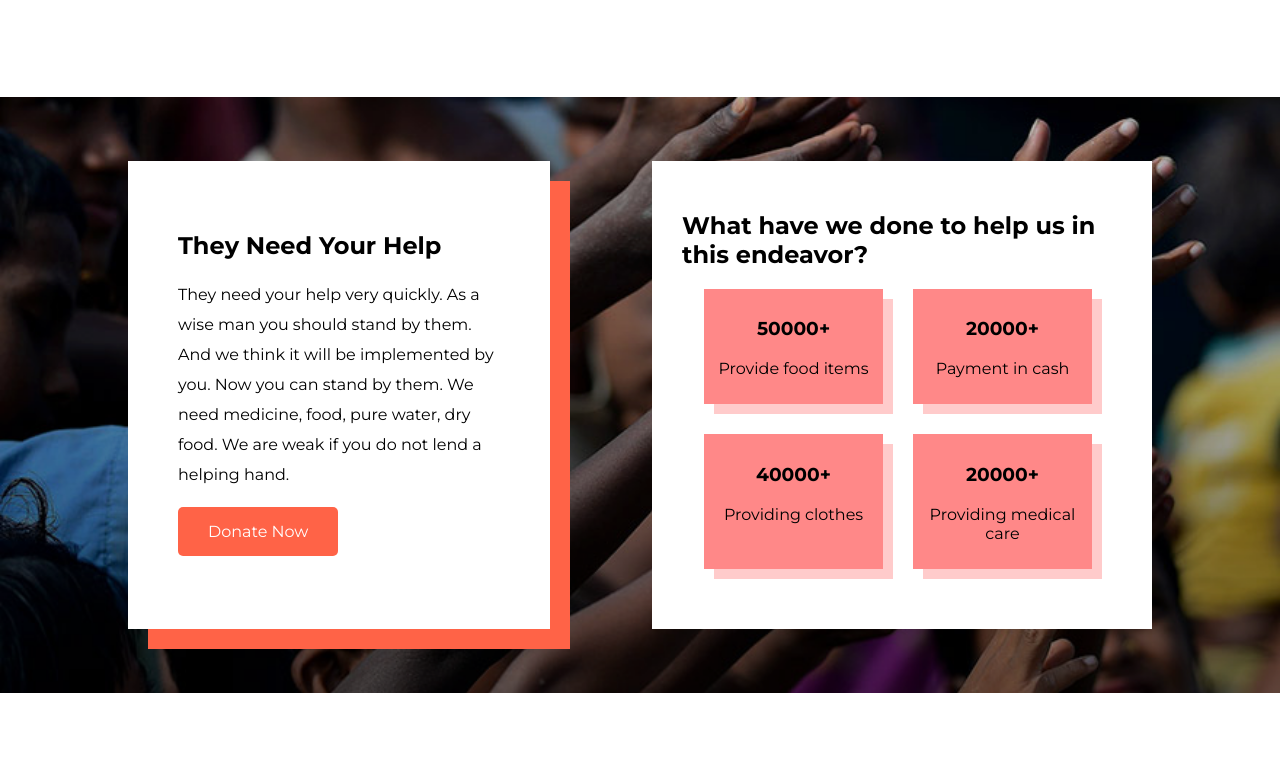
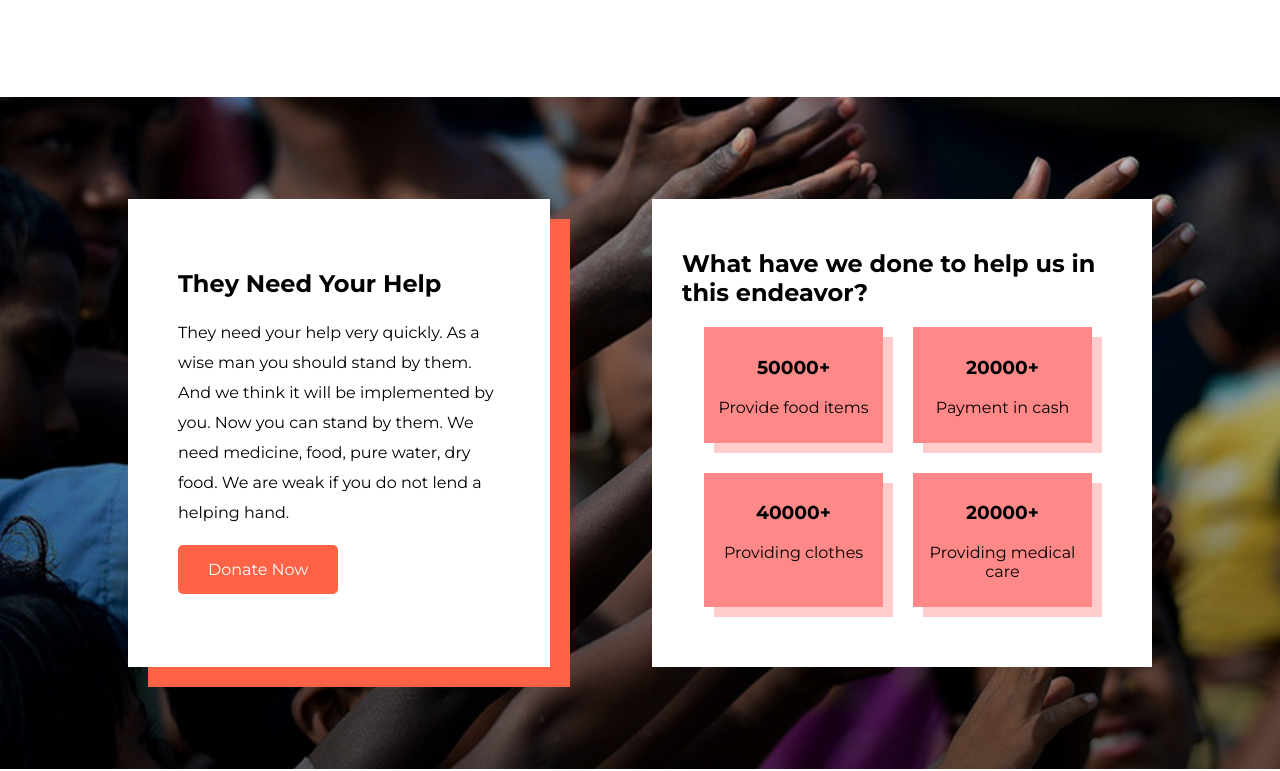
Before and after one commit to Mohammad7558/Donate_Now, a plain HTML site: page index.html in a window 1280 px wide. Shown: the part 2039-2810 px from the top of the page. Drawn offline with Linux system fonts and the light colour scheme.

Commit message:
new uptade

```diff
--- a/style.css
+++ b/style.css
@@ -108,7 +108,7 @@ body{
     margin: 100px 0 0 0;
 }
 .helping-alert{
-    padding: 5% 0;
+    padding: 8% 0;
     display: flex;
 }
 .helping-text-box{
```
